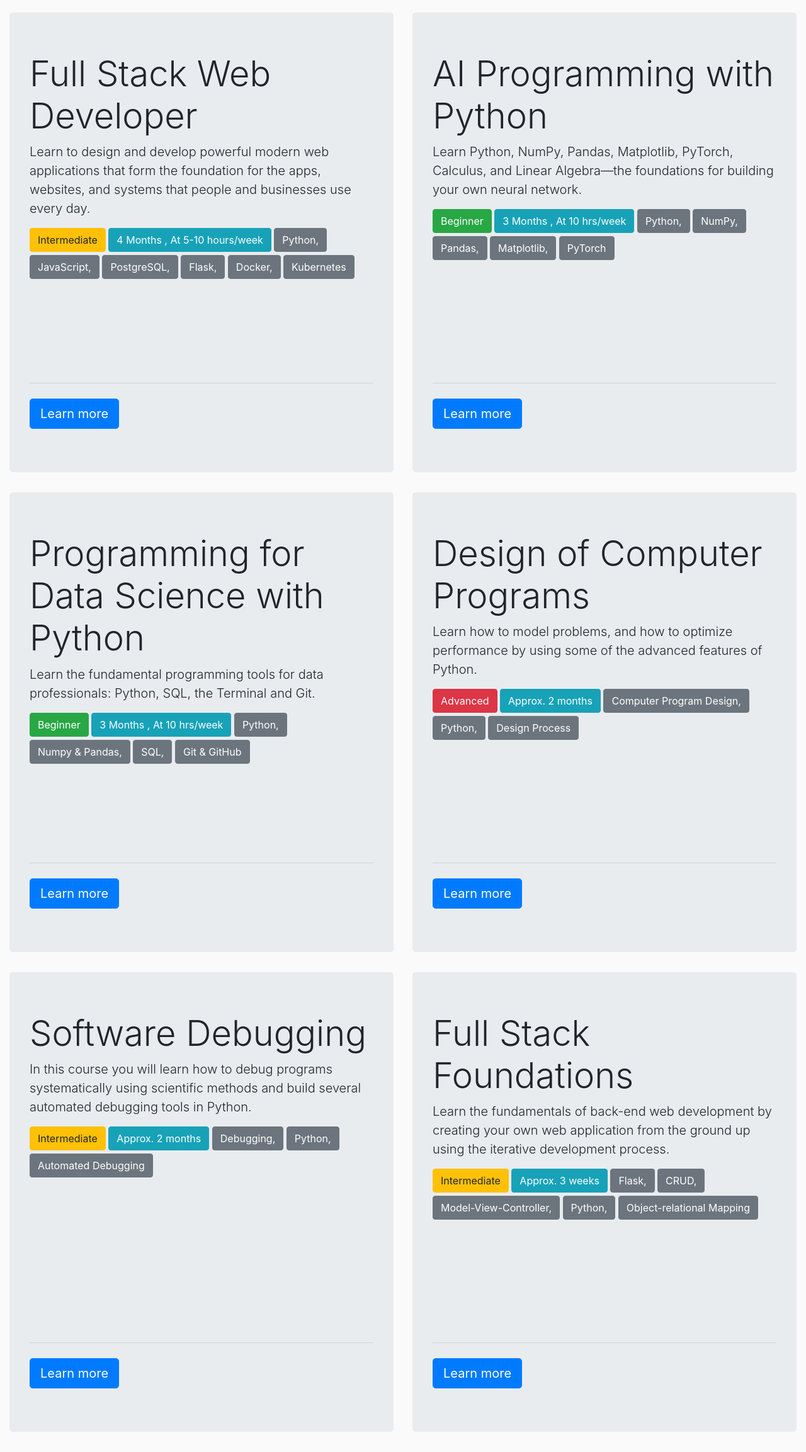
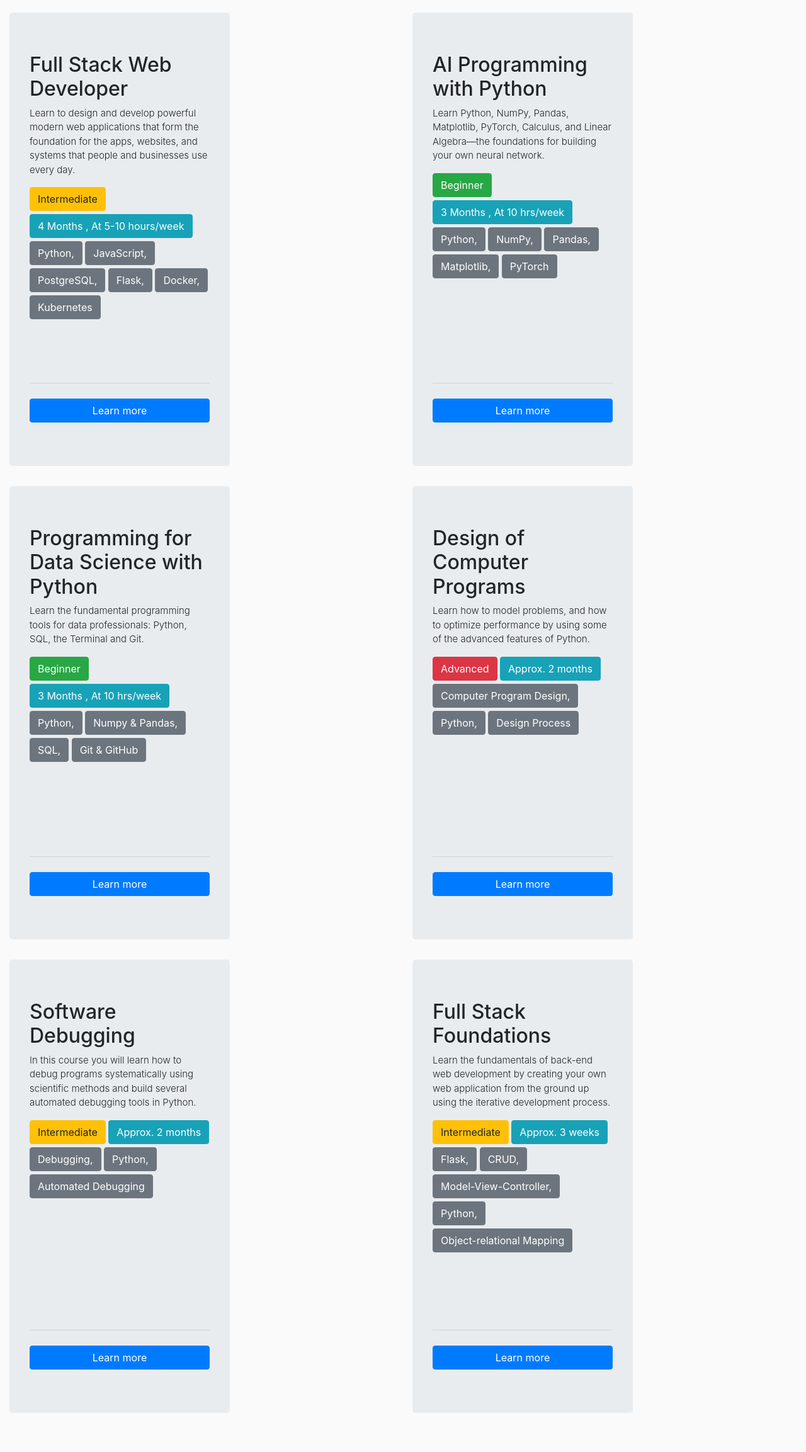
Before and after one commit to LemurPwned/job-tosser, a Flask app: page /courses?skill=python in a window 1280 px wide. Shown: the whole page at 63% size. After the commit the page ends 2244 px from the top, so only its background shows below. Run offline with Flask 2, Linux system fonts and the light colour scheme; parts of the project's set-up code (start-up, migrations or seed data) failed here and were passed over; some libraries are stand-ins or nearby versions.

Commit message:
further formatting

```diff
--- a/app/templates/courses.html
+++ b/app/templates/courses.html
@@ -118,10 +118,10 @@
             <div class="row">
                 {% endif %}
                 <div class="col">
-                    <div class="jumbotron">
+                    <div class="jumbotron" style="width:350px">
                         <div style="height:500px;">
-                            <h1 class="display-4 ">{{course['course']}}</h1>
-                            <p class="lead">{{course['desc']}}</p>
+                            <h2 class="display-7 ">{{course['course']}}</h1>
+                            <p class="lead" style="font-size:15px;">{{course['desc']}}</p>
                             <!-- <div class="btn-group" role="group" aria-label="Basic example"> -->
                             {% if course['level'] == "beginner" %}
                             <button class="btn btn-success pills">Beginner</button>
@@ -138,7 +138,7 @@
                             {% endfor %}
                         </div>
                         <hr class="my-4">
-                        <a class="btn btn-primary btn-lg pills" href="https://udacity.com/{{course['link']}}"
+                        <a class="btn btn-primary btn-block pills" style="width" href="https://udacity.com/{{course['link']}}"
                                 role="button">Learn more</a>
 
                     </div>
```
Also changed, not shown: app/templates/index.html (+12 -6 lines).
